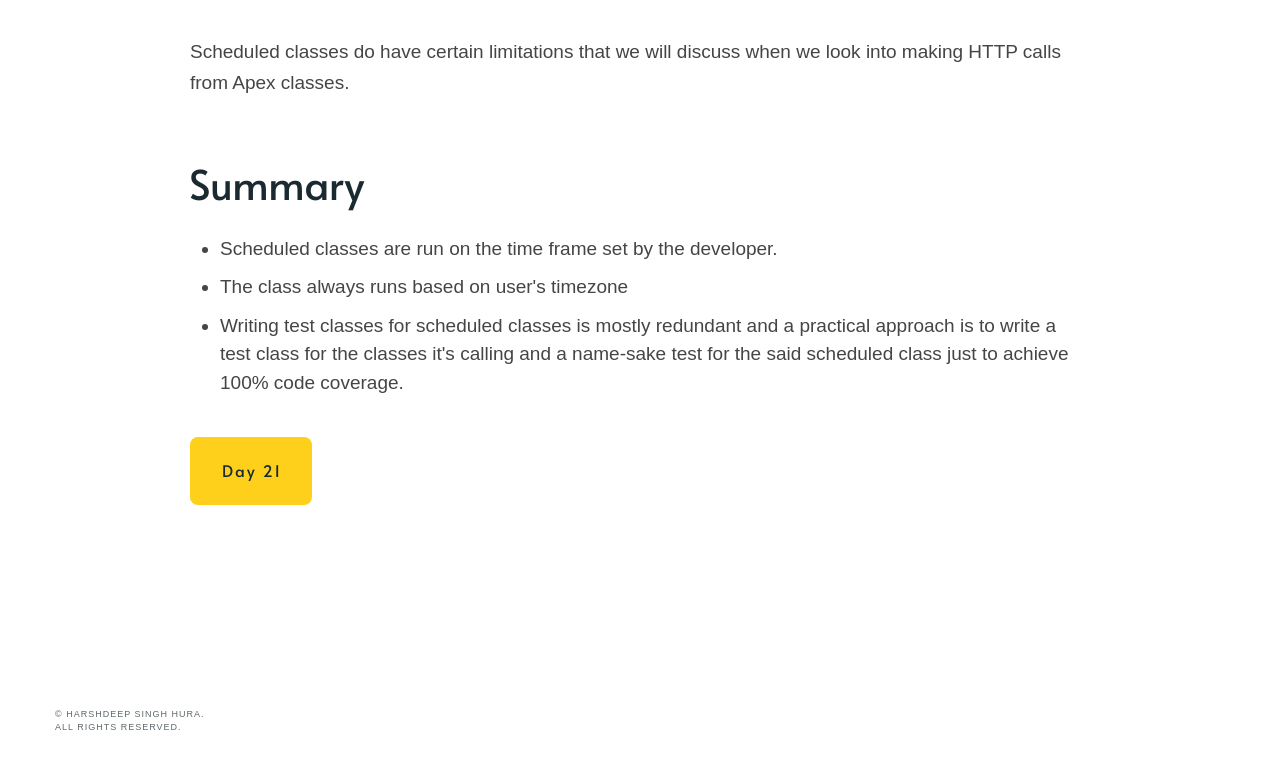
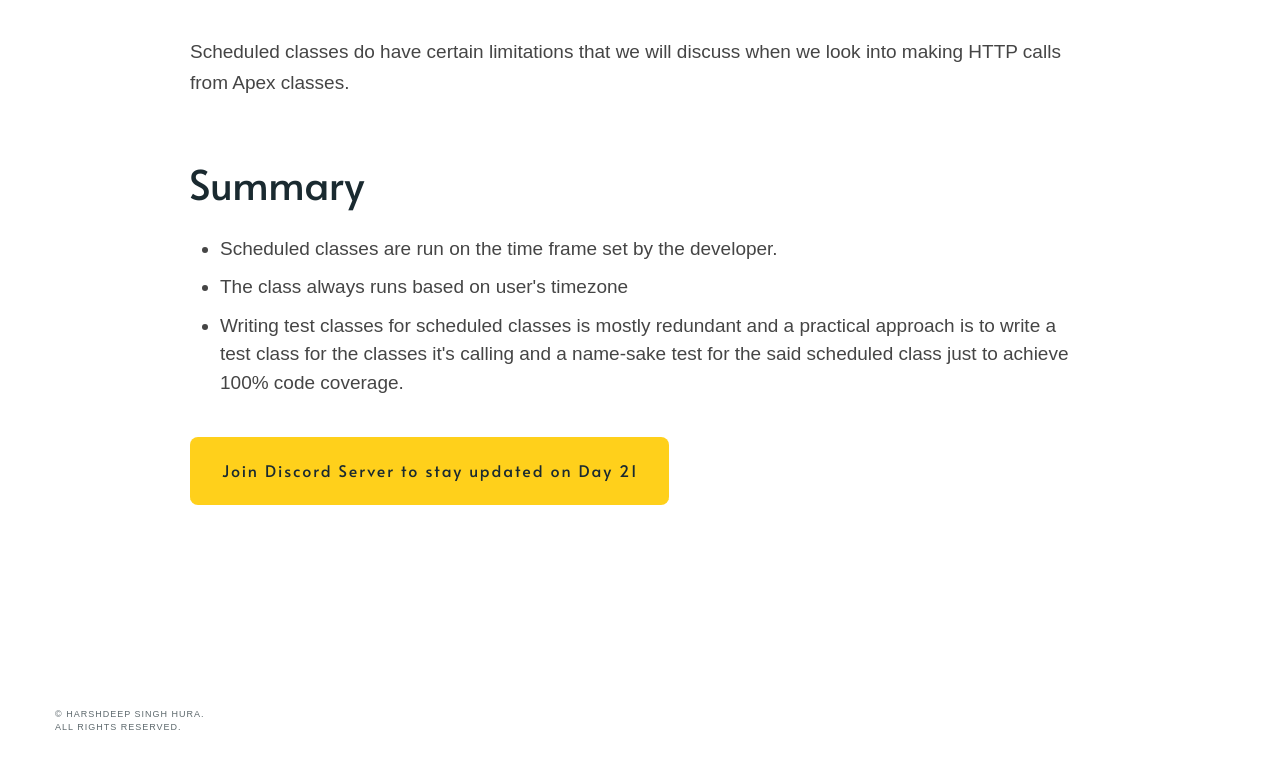
Before and after one commit to kinngh/admin2dev.com, a plain HTML site: page apex-starter/20.html in a window 1280 px wide. Shown: the part 5555-6312 px from the top of the page. Drawn offline with Linux system fonts and the light colour scheme; files whose address does not match are found by name; a web font is replaced by a local one.

```diff
--- a/apex-starter/20.html
+++ b/apex-starter/20.html
@@ -253,7 +253,7 @@
             <li>Writing test classes for scheduled classes is mostly redundant and a practical approach is to write a test class for the classes it's calling and a name-sake test for the said scheduled class just to achieve 100% code coverage.</li>
             </ul>
 
-<a href = "21.html" class = "global-button"> Day 21 </a>
+<a href="https://discord.gg/sw59wmx" target="_blank" class="global-button"> Join Discord Server to stay updated on Day 21 </a>
           </div>
         </article>
 
```
Also changed, not shown: apex-starter/index.html (+3 -0 lines).
